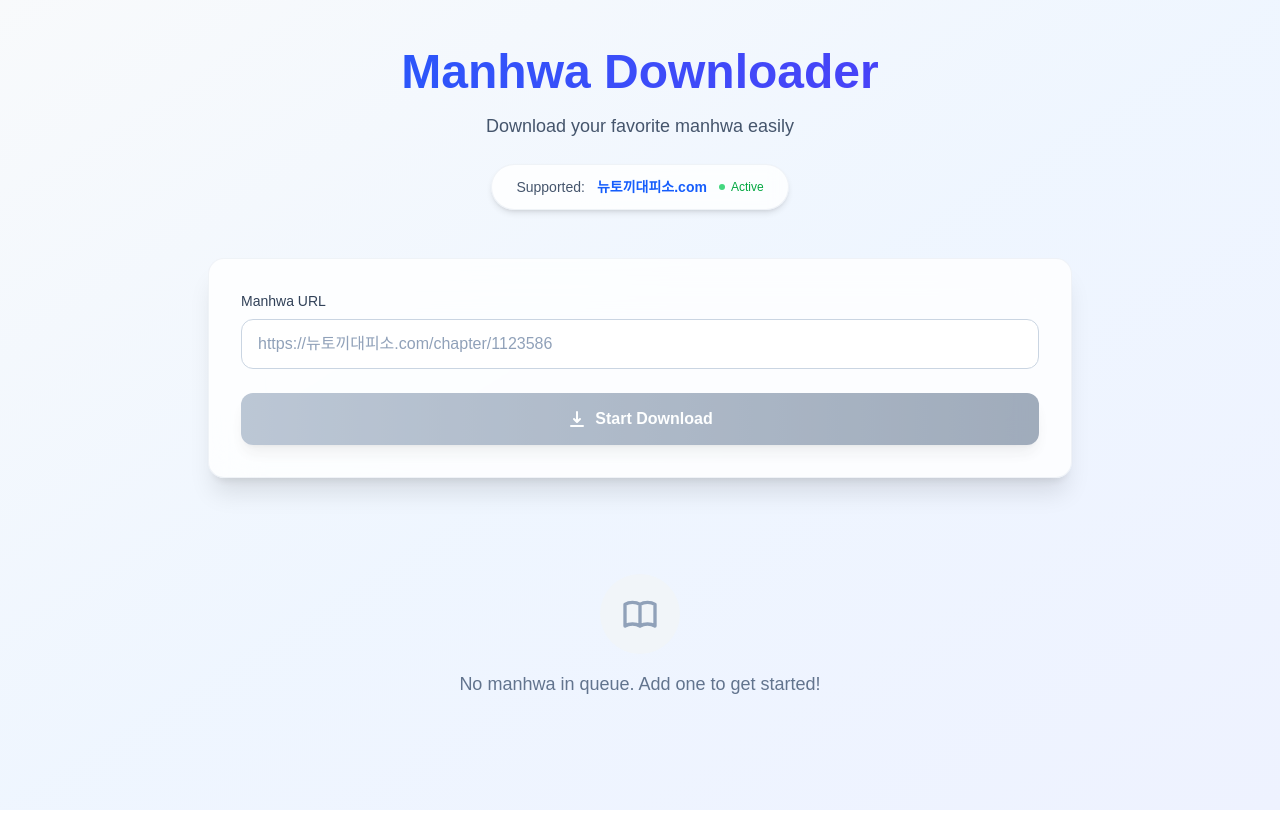
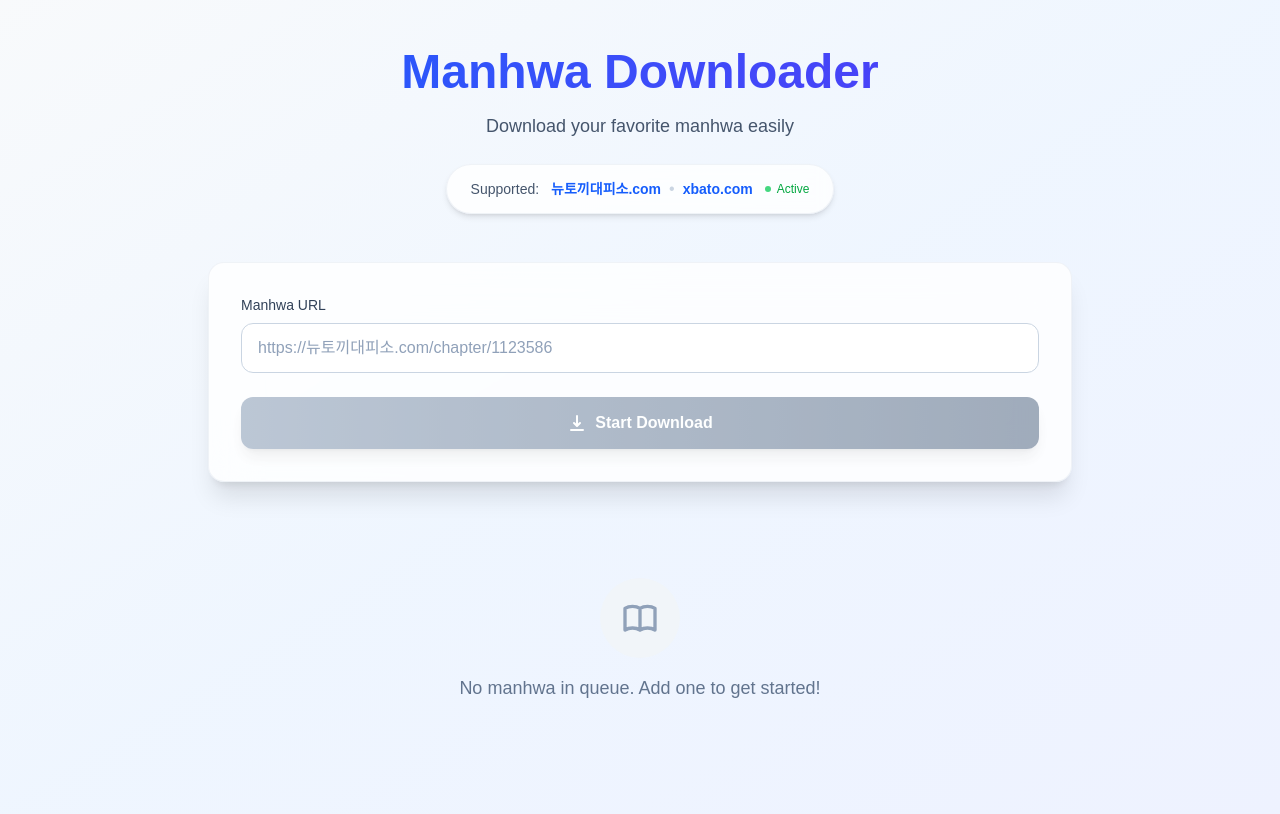
Before and after one commit to zulfafalah/manhwa-downloader, a Next.js app: page / in a window 1280 px wide. Built offline with nearby package versions, Linux system fonts and the light colour scheme.

Commit message:
feat: add xbato.com to supported websites and refactor the display of supported sites.

```diff
--- a/app/page.tsx
+++ b/app/page.tsx
@@ -505,6 +505,7 @@ export default function Home() {
               <span className="text-sm text-slate-600 dark:text-slate-400">
                 Supported:
               </span>
+              <div className="flex items-center gap-2">
                 <a
                   href="https://뉴토끼대피소.com"
                   target="_blank"
@@ -513,6 +514,16 @@ export default function Home() {
                 >
                   뉴토끼대피소.com
                 </a>
+                <span className="text-slate-300 dark:text-slate-600">•</span>
+                <a
+                  href="https://xbato.com/v3x"
+                  target="_blank"
+                  rel="noopener noreferrer"
+                  className="text-sm font-semibold text-blue-600 dark:text-blue-400 hover:text-blue-700 dark:hover:text-blue-300 transition-colors"
+                >
+                  xbato.com
+                </a>
+              </div>
               <div className="flex items-center gap-1.5">
                 <div className="w-1.5 h-1.5 rounded-full bg-green-500 animate-pulse"></div>
                 <span className="text-xs font-medium text-green-600 dark:text-green-400">Active</span>
```
Lines whose indentation alone changed are shown as unchanged.
